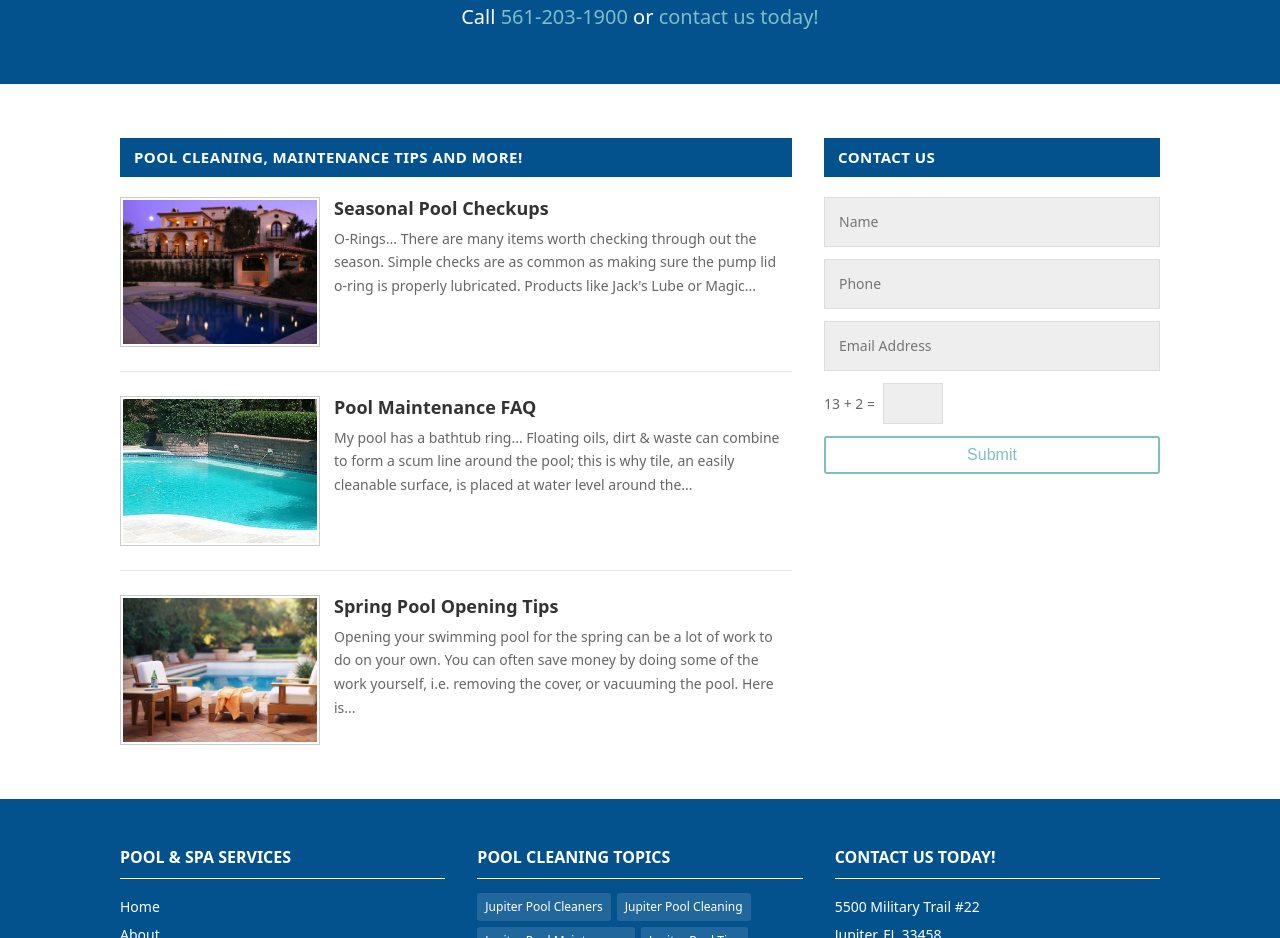
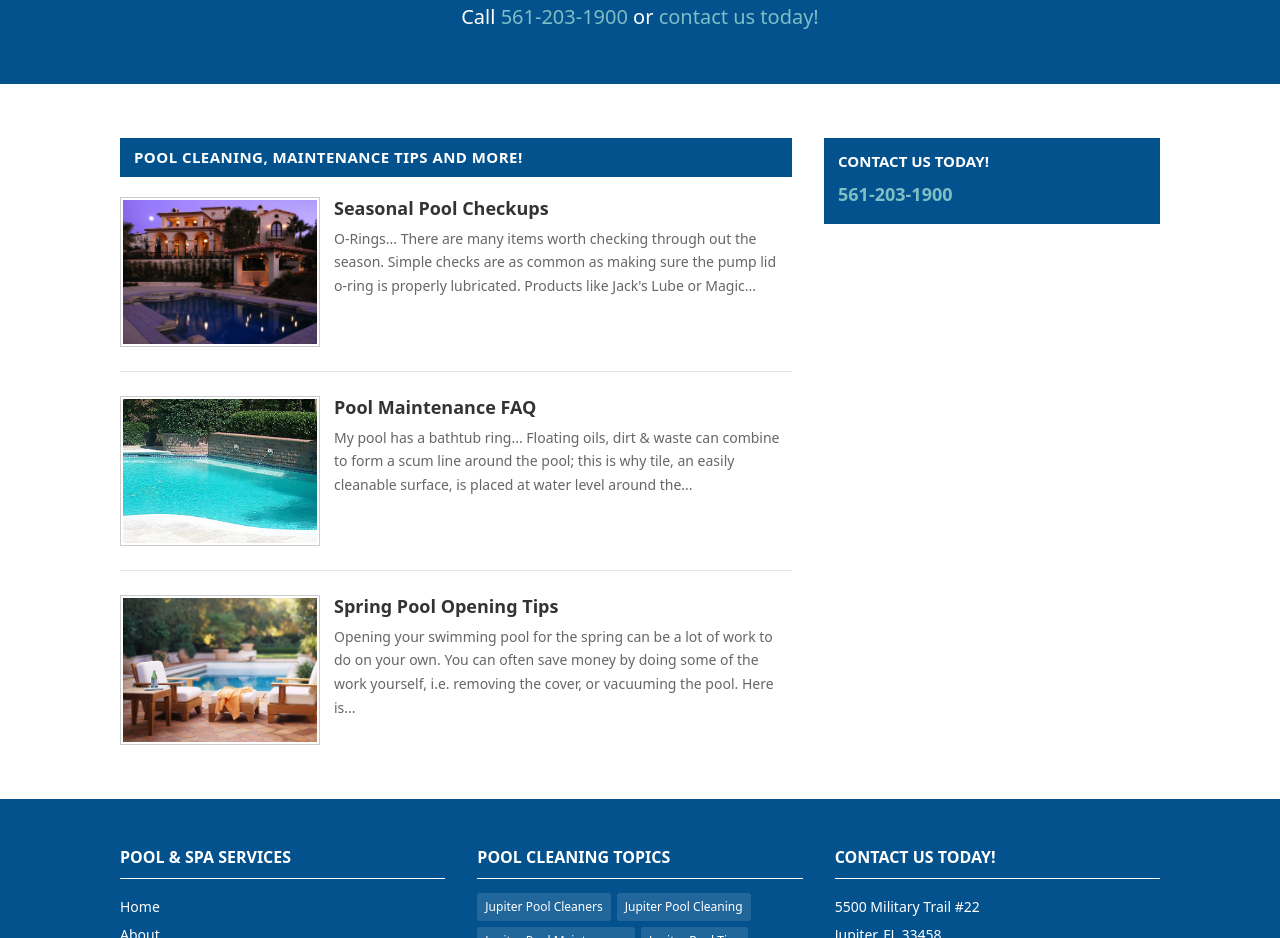
Before and after one commit to decenaryan19/jupiter-pool-cleaners, a plain HTML site: page index.html in a window 1280 px wide. Shown: the part 1034-1972 px from the top of the page. Drawn offline with Linux system fonts and the light colour scheme.

Commit message:
remove all form

```diff
--- a/index.html
+++ b/index.html
@@ -129,9 +129,10 @@
 
 </div>
 </div>
-<div>
-<h4 class="section-title">Contact Us</h4>
-<form class="contact-form" action="pages/contact.html" method="get">
+<div class="sidebar-card">
+<h4>Contact Us Today!</h4>
+<a href="tel:561-203-1900">561-203-1900</a>
+<!-- <form class="contact-form" action="pages/contact.html" method="get">
 <input type="text" name="name" placeholder="Name" required>
 <input type="tel" name="phone" placeholder="Phone" required>
 <input type="email" name="email" placeholder="Email Address" required>
@@ -140,7 +141,7 @@
 <input type="text" name="captcha" required autocomplete="off" aria-label="Captcha answer">
 </div>
 <button type="submit" class="btn">Submit</button>
-</form>
+</form> -->
 </div>
 </div>
 </div>
```
Also changed, not shown: pages/contact.html (+2 -2 lines).
